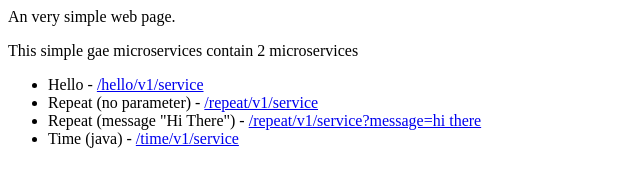
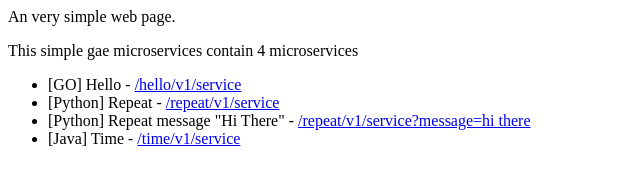
Before and after one commit to rsdomingues/simple-gae-microservices, a plain HTML site: page front/static/index.html in a window 1280 px wide. Shown: the whole page, without its empty margins (0-640 px from the left). Drawn offline with Linux system fonts and the light colour scheme.

Commit message:
Update index.html

```diff
--- a/front/static/index.html
+++ b/front/static/index.html
@@ -7,12 +7,12 @@
 <body>
     <div>
         <span>An very simple web page.</span>
-        <p>This simple gae microservices contain 2 microservices</p>
+        <p>This simple gae microservices contain 4 microservices</p>
         <ul>
-            <li>Hello - <a href="/hello/v1/service">/hello/v1/service</a></li>
-            <li>Repeat (no parameter) - <a href="/repeat/v1/service">/repeat/v1/service</a></li>
-            <li>Repeat (message "Hi There") - <a href="/repeat/v1/service?message=hi%20there">/repeat/v1/service?message=hi there</a></li>
-            <li>Time (java) - <a href="/time/v1/service">/time/v1/service</a></li>
+            <li>[GO]     Hello - <a href="/hello/v1/service">/hello/v1/service</a></li>
+            <li>[Python] Repeat - <a href="/repeat/v1/service">/repeat/v1/service</a></li>
+            <li>[Python] Repeat message "Hi There" - <a href="/repeat/v1/service?message=hi%20there">/repeat/v1/service?message=hi there</a></li>
+            <li>[Java]   Time - <a href="/time/v1/service">/time/v1/service</a></li>
         </ul>
     </div>
 
```
